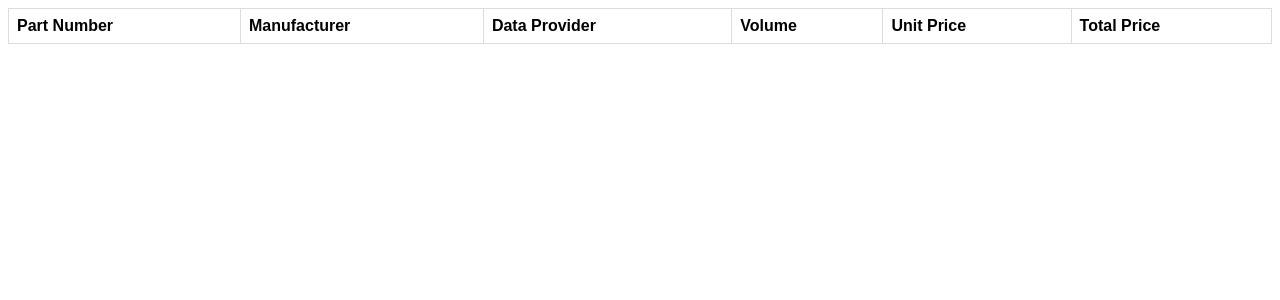
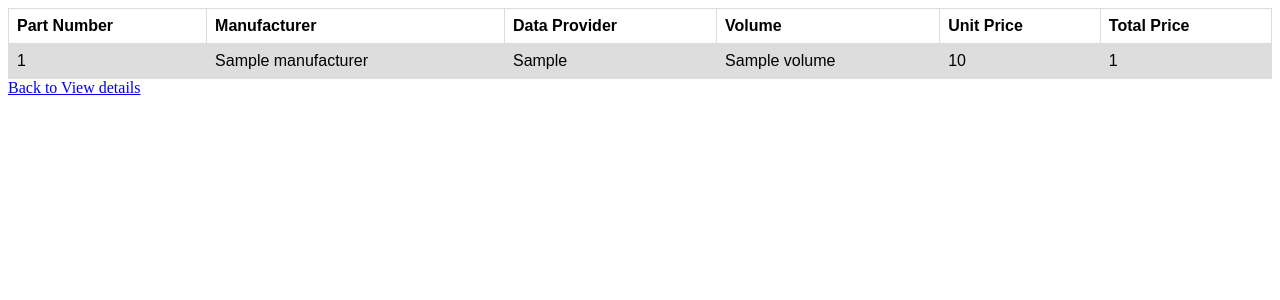
Before and after one commit to mounyatha/my-project, a Django app: template templates/addCart.html in a window 1280 px wide. Shown: the top 300 px of the page. Run offline with Django 5.2, Linux system fonts and the light colour scheme; the template is opened without the code that fills it: most values are stand-ins (such as "Sample title", 1, 10 or a date in 2020); lists and menus that the app fills with data are empty.

Commit message:
changes for add cart

```diff
--- a/templates/addCart.html
+++ b/templates/addCart.html
@@ -20,6 +20,7 @@ tr:nth-child(even) {
   background-color: #dddddd;
 }
 </style>
+
 </head>
 <body>
 
@@ -32,8 +33,28 @@ tr:nth-child(even) {
     <th>Unit Price</th>
     <th>Total Price</th>
   </tr>
+    <tr>
+        <td>{{ data.part_number }}</td>
+        <td>{{ data.manufacturer }}</td>
+        <td>{{ data.data_provider }}</td>
+        <td id="volume" contenteditable='true'>{{ data.volume }}</td>
+        <td id="unit_price">{{ data.unit_price }}</td>
+        <td id="total_price">{{ data.total_price }}</td>
+      </tr>
 
 </table>
+<a href="{% url 'view' %}" >Back to View details</a>
+<script>
+    var volume = document.getElementById("volume");
+    originalContent = volume.innerHTML;
+    volume.addEventListener('keypress', function () {
+    if ( volume.innerHTML !== originalContent ) {
+        const unit_price = document.getElementById("unit_price").innerHTML;
+        const volume_value = volume.innerHTML
+        document.getElementById("total_price").innerHTML = String((volume_value * unit_price).toFixed(5));
+    }
+  });
 
+</script>
 </body>
 </html>
--- a/templates/view.html
+++ b/templates/view.html
@@ -2,7 +2,7 @@
 <html>
 <head>
     <meta charset="UTF-8">
-    <title>VIEW</title>
+    <title>VIEW PAGE</title>
 <style>
 table {
   font-family: arial, sans-serif;
```
Also changed, not shown: myApp/utitlies.py (+24 -4 lines), myApp/views.py (+6 -10 lines), templates/display.html (+6 -1 lines).
